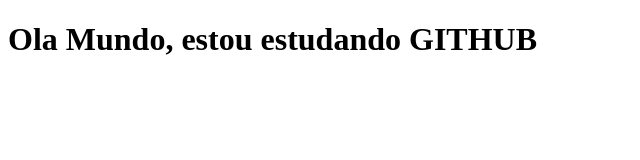
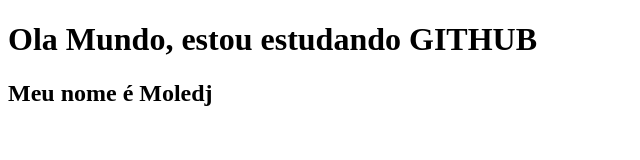
Before and after one commit to Diwantesa/testy, a plain HTML site: page public/index.html in a window 1280 px wide. Shown: the whole page, without its empty margins (0-640 px from the left). Drawn offline with Linux system fonts and the light colour scheme.

Commit message:
Atualizei o arquivo index index.html

```diff
--- a/public/index.html
+++ b/public/index.html
@@ -7,5 +7,6 @@
 </head>
 <body>
     <h1>Ola Mundo, estou estudando GITHUB</h1>
+    <h2>Meu nome é Moledj</h2>
 </body>
 </html>
```
